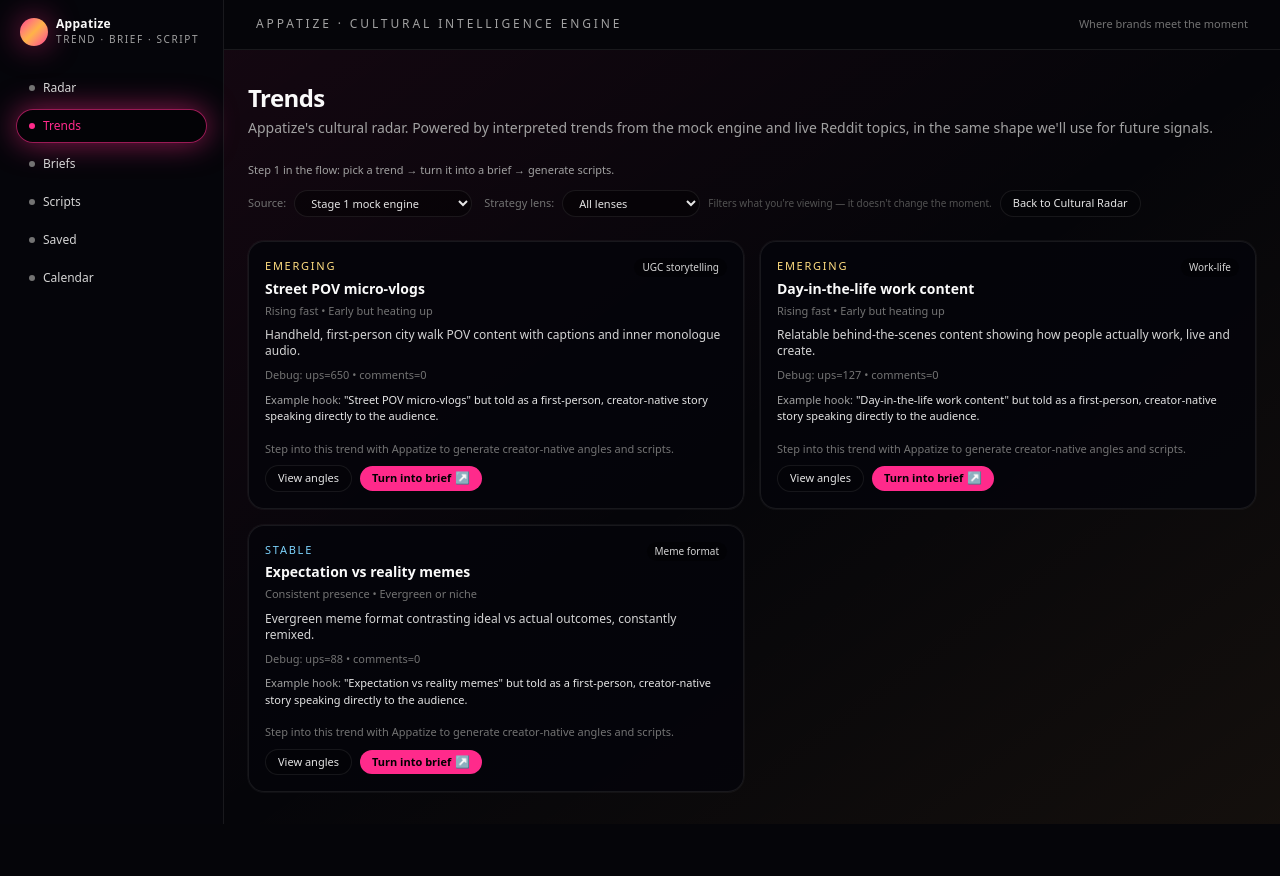
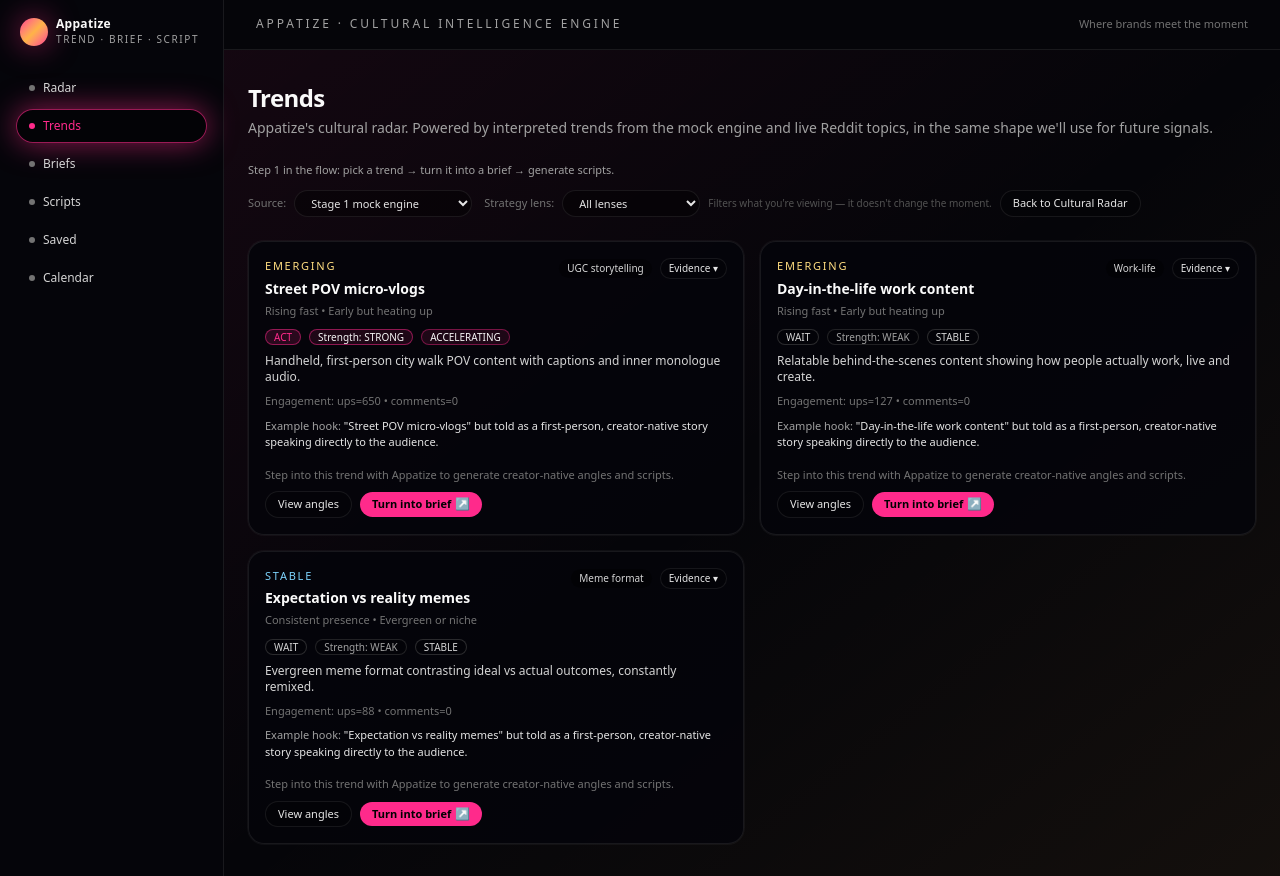
Before and after one commit to pebblehed/appatize-app, a Next.js app: page /trends in a window 1280 px wide. Before the commit the page ends 824 px from the top, so only its background shows below. Built offline with nearby package versions, Linux system fonts and the light colour scheme.

Commit message:
Stage 3.5: <short description>

```diff
--- a/src/app/trends/page.tsx
+++ b/src/app/trends/page.tsx
@@ -1,3 +1,4 @@
+// src/app/trends/page.tsx
 "use client";
 
 import { useEffect, useMemo, useState } from "react";
@@ -11,10 +12,31 @@
 } from "@/context/BriefContext";
 
 /**
+ * TrendsPage (Stage 3.5)
+ * - Adds decision chips (Decision / Strength / Trajectory) for fast scanning
+ * - Keeps Stage 3.4 evidence drawer + tooltips (read-only, deterministic)
+ * - No engine changes, no new deps, no behavioural changes
+ */
+
+/**
  * UI trend status used for styling/labels on this page.
  * We map backend statuses (Emerging/Peaking/Stable/…) into these.
  */
 type TrendStatus = "emerging" | "peaking" | "stable" | "declining";
+
+type DecisionState = "ACT" | "WAIT" | "REFRESH";
+type ConfidenceTrajectory = "ACCELERATING" | "STABLE" | "WEAKENING" | "VOLATILE";
+type SignalStrength = "WEAK" | "MODERATE" | "STRONG";
+
+type Evidence = {
+  signalCount: number;
+  sourceCount: number;
+  firstSeenAt?: string;
+  lastConfirmedAt?: string;
+  ageHours?: number;
+  recencyMins?: number;
+  velocityPerHour?: number;
+};
 
 type UiTrend = {
   id: string;
@@ -25,15 +47,22 @@
   category: string;
   exampleHook: string;
 
-   // ✅ add these
+  // Engagement debug (already used in your UI)
   debugScore?: number;
   debugVolume?: number;
+
+  // Stage 3.4+ decision + evidence (optional)
+  decisionState?: DecisionState;
+  confidenceTrajectory?: ConfidenceTrajectory;
+  signalStrength?: SignalStrength;
+  decisionRationale?: string;
+  evidence?: Evidence;
 };
 
 /**
  * API response shapes – works with:
  * - /api/trends/mock
- * - /api/signals/reddit?subreddits=...
+ * - /api/signals/reddit?...
  */
 type ApiTrend = {
   id: string;
@@ -43,10 +72,17 @@
   formatLabel?: string;
   momentumLabel?: string;
   category?: string;
-// ✅ add these (they’ll just be undefined for mock engine)
+
+  // Engagement debug
   debugScore?: number;
   debugVolume?: number;
 
+  // Stage 3.4+ decision + evidence (optional)
+  decisionState?: DecisionState;
+  confidenceTrajectory?: ConfidenceTrajectory;
+  signalStrength?: SignalStrength;
+  decisionRationale?: string;
+  evidence?: Evidence;
 };
 
 type TrendsApiResponse = {
@@ -66,11 +102,7 @@
   label: string;
   apiPath: string;
 }[] = [
-  {
-    id: "mock-stage-1",
-    label: "Stage 1 mock engine",
-    apiPath: "/api/trends/mock",
-  },
+  { id: "mock-stage-1", label: "Stage 1 mock engine", apiPath: "/api/trends/mock" },
   {
     id: "reddit-social",
     label: "Reddit: Social / Marketing",
@@ -179,18 +211,7 @@
     "sleep",
     "nutrition",
   ],
-  food: [
-    "food",
-    "drink",
-    "recipe",
-    "cooking",
-    "restaurant",
-    "coffee",
-    "tea",
-    "cocktail",
-    "wine",
-    "beer",
-  ],
+  food: ["food", "drink", "recipe", "cooking", "restaurant", "coffee", "tea", "cocktail", "wine", "beer"],
   travel: [
     "travel",
     "trip",
@@ -203,62 +224,11 @@
     "tour",
     "flight",
   ],
-  tech: [
-    "tech",
-    "ai",
-    "app",
-    "software",
-    "device",
-    "gadget",
-    "startup",
-    "open source",
-    "product",
-  ],
-  finance: [
-    "finance",
-    "invest",
-    "stocks",
-    "crypto",
-    "bitcoin",
-    "trading",
-    "savings",
-    "interest rates",
-    "inflation",
-  ],
-  gaming: [
-    "gaming",
-    "game",
-    "xbox",
-    "playstation",
-    "nintendo",
-    "steam",
-    "esports",
-    "streaming",
-  ],
-  creator: [
-    "creator",
-    "ugc",
-    "tiktok",
-    "reels",
-    "shorts",
-    "content",
-    "influencer",
-    "editing",
-    "storytelling",
-    "vlog",
-  ],
-  b2b: [
-    "b2b",
-    "saas",
-    "enterprise",
-    "sales",
-    "marketing",
-    "pipeline",
-    "crm",
-    "lead",
-    "productivity",
-    "teams",
-  ],
+  tech: ["tech", "ai", "app", "software", "device", "gadget", "startup", "open source", "product"],
+  finance: ["finance", "invest", "stocks", "crypto", "bitcoin", "trading", "savings", "interest rates", "inflation"],
+  gaming: ["gaming", "game", "xbox", "playstation", "nintendo", "steam", "esports", "streaming"],
+  creator: ["creator", "ugc", "tiktok", "reels", "shorts", "content", "influencer", "editing", "storytelling", "vlog"],
+  b2b: ["b2b", "saas", "enterprise", "sales", "marketing", "pipeline", "crm", "lead", "productivity", "teams"],
 };
 
 function statusClass(status: TrendStatus) {
@@ -319,10 +289,14 @@
     category,
     exampleHook: deriveExampleHook(api),
 
-// ✅ pass through
     debugScore: api.debugScore,
     debugVolume: api.debugVolume,
 
+    decisionState: api.decisionState,
+    confidenceTrajectory: api.confidenceTrajectory,
+    signalStrength: api.signalStrength,
+    decisionRationale: api.decisionRationale,
+    evidence: api.evidence,
   };
 }
 
@@ -336,7 +310,6 @@
       return "Emerging";
     case "peaking":
       return "Peaking";
-    // For now, treat stable/declining as Stable
     case "stable":
     case "declining":
     default:
@@ -364,7 +337,6 @@
   if (lens === "all") return true;
 
   const haystack = normalize(`${trend.category} ${trend.name} ${trend.description}`);
-
   const keywords = LENS_KEYWORDS[lens] || [];
   if (keywords.some((k) => haystack.includes(normalize(k)))) return true;
 
@@ -373,6 +345,84 @@
   if (cat.includes(lens)) return true;
 
   return false;
+}
+
+function formatRecency(recencyMins?: number) {
+  if (recencyMins == null) return "—";
+  if (recencyMins < 60) return `${Math.round(recencyMins)}m ago`;
+  const hrs = Math.round(recencyMins / 60);
+  return `${hrs}h ago`;
+}
+
+function formatAge(ageHours?: number) {
+  if (ageHours == null) return "—";
+  if (ageHours < 24) return `${ageHours.toFixed(1)}h`;
+  const days = ageHours / 24;
+  return `${days.toFixed(1)}d`;
+}
+
+// ---------- Stage 3.5: Chips + clarity mapping (UI-only) ----------
+
+function pillBaseClass() {
+  return "inline-flex items-center rounded-pill border px-2 py-0.5 text-[10px] font-medium leading-none";
+}
+
+function chipClassForDecision(decision?: DecisionState) {
+  // No assumptions; purely visual.
+  switch (decision) {
+    case "ACT":
+      return `${pillBaseClass()} border-brand-pink/50 bg-brand-pink/15 text-brand-pink`;
+    case "REFRESH":
+      return `${pillBaseClass()} border-neutral-500/50 bg-black/20 text-neutral-200`;
+    case "WAIT":
+      return `${pillBaseClass()} border-neutral-600/50 bg-black/10 text-neutral-300`;
+    default:
+      return `${pillBaseClass()} border-shell-border bg-black/10 text-neutral-500`;
+  }
+}
+
+function chipClassForStrength(strength?: SignalStrength) {
+  switch (strength) {
+    case "STRONG":
+      return `${pillBaseClass()} border-brand-pink/50 bg-brand-pink/10 text-neutral-100`;
+    case "MODERATE":
+      return `${pillBaseClass()} border-neutral-500/50 bg-black/15 text-neutral-200`;
+    case "WEAK":
+      return `${pillBaseClass()} border-neutral-700/50 bg-black/10 text-neutral-400`;
+    default:
+      return `${pillBaseClass()} border-shell-border bg-black/10 text-neutral-500`;
+  }
+}
+
+function chipClassForTrajectory(traj?: ConfidenceTrajectory) {
+  switch (traj) {
+    case "ACCELERATING":
+      return `${pillBaseClass()} border-brand-pink/40 bg-brand-pink/10 text-neutral-100`;
+    case "STABLE":
+      return `${pillBaseClass()} border-neutral-600/50 bg-black/10 text-neutral-300`;
+    case "VOLATILE":
+      return `${pillBaseClass()} border-neutral-500/50 bg-black/15 text-neutral-200`;
+    case "WEAKENING":
+      return `${pillBaseClass()} border-neutral-700/50 bg-black/10 text-neutral-400`;
+    default:
+      return `${pillBaseClass()} border-shell-border bg-black/10 text-neutral-500`;
+  }
+}
+
+function decisionTooltip(t: UiTrend) {
+  const d = t.decisionState ?? "—";
+  const r = t.decisionRationale ? `\n\nRationale: ${t.decisionRationale}` : "";
+  return `Decision (read-only): ${d}\nDerived deterministically from evidence primitives.${r}`;
+}
+
+function strengthTooltip(t: UiTrend) {
+  const s = t.signalStrength ?? "—";
+  return `Signal strength (read-only): ${s}\nDeterministic proxy using density + breadth + recency.`;
+}
+
+function trajectoryTooltip(t: UiTrend) {
+  const c = t.confidenceTrajectory ?? "—";
+  return `Confidence trajectory (read-only): ${c}\nDeterministic proxy using age + recency + density.`;
 }
 
 export default function TrendsPage() {
@@ -387,6 +437,9 @@
   const [error, setError] = useState<string | null>(null);
 
   const [selectedTrend, setSelectedTrend] = useState<UiTrend | null>(null);
+
+  // Evidence panel expanded state (per trend id)
+  const [expandedEvidenceId, setExpandedEvidenceId] = useState<string | null>(null);
 
   // Fetch trends whenever the source changes
   useEffect(() => {
@@ -419,12 +472,14 @@
 
         if (!cancelled) {
           setTrends(uiTrends);
+          setExpandedEvidenceId(null); // reset when source changes
         }
       } catch (err) {
         console.error("[TrendsPage] fetch error:", err);
         if (!cancelled) {
           setError("Unable to load trends from this source right now.");
           setTrends([]);
+          setExpandedEvidenceId(null);
         }
       } finally {
         if (!cancelled) {
@@ -462,6 +517,10 @@
     router.push(`/briefs?${params.toString()}`);
   };
 
+  const toggleEvidence = (id: string) => {
+    setExpandedEvidenceId((prev) => (prev === id ? null : id));
+  };
+
   return (
     <>
       <div className="space-y-6">
@@ -469,20 +528,14 @@
         <header className="space-y-1">
           <h1 className="text-2xl font-semibold tracking-tight">Trends</h1>
           <p className="text-sm text-neutral-400">
-            Appatize&apos;s cultural radar. Powered by interpreted trends from the mock
-            engine and live Reddit topics, in the same shape we&apos;ll use for future
-            signals.
-
+            Appatize&apos;s cultural radar. Powered by interpreted trends from the mock engine and live
+            Reddit topics, in the same shape we&apos;ll use for future signals.
           </p>
         </header>
 
-
-
         {/* Helper bar: step + selectors + back link */}
         <div className="flex flex-wrap items-center justify-between gap-3 text-[11px] text-neutral-400">
-          <p>
-            Step 1 in the flow: pick a trend → turn it into a brief → generate scripts.
-          </p>
+          <p>Step 1 in the flow: pick a trend → turn it into a brief → generate scripts.</p>
 
           <div className="flex flex-wrap items-center gap-2">
             <span className="text-neutral-500">Source:</span>
@@ -540,7 +593,10 @@
         {/* Trends grid */}
         {!loading && !error && filteredTrends.length > 0 && (
           <section className="grid gap-4 md:grid-cols-2">
-            {filteredTrends.map((trend) => (
+            {filteredTrends.map((trend) => {
+              const isEvidenceOpen = expandedEvidenceId === trend.id;
+
+              return (
                 <article
                   key={trend.id}
                   className="flex flex-col justify-between gap-3 rounded-2xl border border-shell-border bg-shell-panel/90 p-4 shadow-ring-soft transition-all duration-200 hover:-translate-y-0.5 hover:border-brand-pink/40 hover:shadow-brand-glow/40"
@@ -560,8 +616,45 @@
                           <p className="text-[11px] text-neutral-500">{trend.movementLabel}</p>
                         )}
                       </div>
+
+                      <div className="flex items-center gap-2">
                         <span className="rounded-pill bg-black/40 px-2 py-0.5 text-[10px] text-neutral-300">
                           {trend.category}
+                        </span>
+
+                        {/* Evidence toggle (Stage 3.4) */}
+                        <button
+                          type="button"
+                          onClick={() => toggleEvidence(trend.id)}
+                          className="inline-flex items-center gap-1 rounded-pill border border-shell-border bg-black/20 px-2 py-0.5 text-[10px] text-neutral-200 transition-colors hover:border-brand-pink/40 hover:bg-black/40"
+                          title="Show deterministic evidence (no AI guessing)"
+                        >
+                          Evidence {isEvidenceOpen ? "▴" : "▾"}
+                        </button>
+                      </div>
+                    </div>
+
+                    {/* Stage 3.5: Decision chips row (read-only) */}
+                    <div className="flex flex-wrap items-center gap-2 pt-0.5">
+                      <span
+                        className={chipClassForDecision(trend.decisionState)}
+                        title={decisionTooltip(trend)}
+                      >
+                        {trend.decisionState ?? "—"}
+                      </span>
+
+                      <span
+                        className={chipClassForStrength(trend.signalStrength)}
+                        title={strengthTooltip(trend)}
+                      >
+                        Strength: {trend.signalStrength ?? "—"}
+                      </span>
+
+                      <span
+                        className={chipClassForTrajectory(trend.confidenceTrajectory)}
+                        title={trajectoryTooltip(trend)}
+                      >
+                        {trend.confidenceTrajectory ?? "—"}
                       </span>
                     </div>
 
@@ -569,21 +662,77 @@
 
                     {(trend.debugScore != null || trend.debugVolume != null) && (
                       <p className="text-[11px] text-neutral-500">
-                  Debug: ups={trend.debugScore ?? "—"} • comments={trend.debugVolume ?? "—"}
+                        Engagement: ups={trend.debugScore ?? "—"} • comments={trend.debugVolume ?? "—"}
                       </p>
                     )}
 
+                    {/* Stage 3.4 Evidence Panel (read-only, optional) */}
+                    {isEvidenceOpen && (
+                      <div className="rounded-xl border border-shell-border bg-black/20 p-3 text-[11px] text-neutral-300">
+                        <div className="flex flex-wrap gap-x-6 gap-y-2">
+                          <div>
+                            <span className="text-neutral-500">Decision:</span>{" "}
+                            <span className="text-neutral-100">{trend.decisionState ?? "—"}</span>
+                          </div>
+                          <div>
+                            <span className="text-neutral-500">Trajectory:</span>{" "}
+                            <span className="text-neutral-100">
+                              {trend.confidenceTrajectory ?? "—"}
+                            </span>
+                          </div>
+                          <div>
+                            <span className="text-neutral-500">Strength:</span>{" "}
+                            <span className="text-neutral-100">{trend.signalStrength ?? "—"}</span>
+                          </div>
+                          <div>
+                            <span className="text-neutral-500">Density:</span>{" "}
+                            <span className="text-neutral-100">
+                              {trend.evidence?.signalCount ?? "—"}
+                            </span>
+                          </div>
+                          <div>
+                            <span className="text-neutral-500">Breadth:</span>{" "}
+                            <span className="text-neutral-100">
+                              {trend.evidence?.sourceCount ?? "—"}
+                            </span>
+                          </div>
+                          <div>
+                            <span className="text-neutral-500">Freshness:</span>{" "}
+                            <span className="text-neutral-100">
+                              {formatRecency(trend.evidence?.recencyMins)}
+                            </span>
+                          </div>
+                          <div>
+                            <span className="text-neutral-500">Age:</span>{" "}
+                            <span className="text-neutral-100">{formatAge(trend.evidence?.ageHours)}</span>
+                          </div>
+                          <div>
+                            <span className="text-neutral-500">Velocity:</span>{" "}
+                            <span className="text-neutral-100">
+                              {trend.evidence?.velocityPerHour != null
+                                ? `${trend.evidence.velocityPerHour}/h`
+                                : "—"}
+                            </span>
+                          </div>
+                        </div>
+
+                        {trend.decisionRationale && (
+                          <p className="mt-2 text-neutral-400">
+                            <span className="text-neutral-500">Rationale:</span>{" "}
+                            {trend.decisionRationale}
+                          </p>
+                        )}
+                      </div>
+                    )}
 
                     <p className="text-[11px] text-neutral-400">
-                    Example hook:{" "}
-                    <span className="text-neutral-200">{trend.exampleHook}</span>
+                      Example hook: <span className="text-neutral-200">{trend.exampleHook}</span>
                     </p>
                   </div>
 
                   <div className="flex flex-wrap items-center justify-between gap-2 pt-1">
                     <div className="text-[11px] text-neutral-500">
-                    Step into this trend with Appatize to generate creator-native angles and
-                    scripts.
+                      Step into this trend with Appatize to generate creator-native angles and scripts.
                     </div>
 
                     <div className="flex flex-wrap items-center gap-2">
@@ -605,7 +754,8 @@
                     </div>
                   </div>
                 </article>
-            ))}
+              );
+            })}
           </section>
         )}
 
```
Lines whose indentation alone changed are shown as unchanged.
